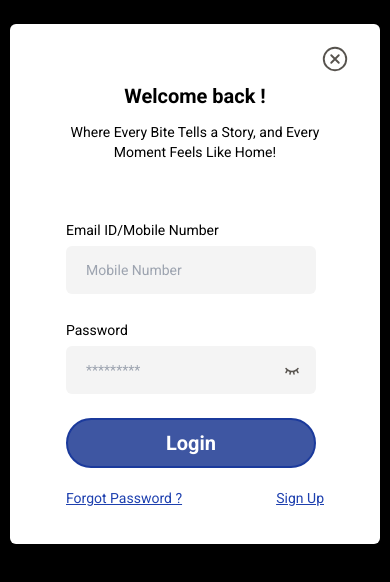
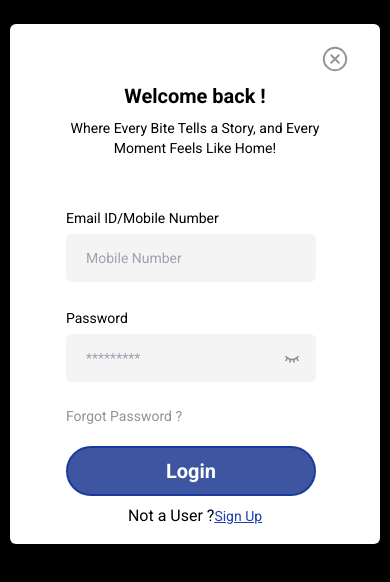
Before and after one commit to mail2devikad/React_Shopping, a React (Vite) app: page /login in a window 390 px wide. Shown: the top 582 px of the page. Built offline with nearby package versions, Linux system fonts and the light colour scheme.

Commit message:
Responsive UI completed

```diff
--- a/src/pages/Login__Page/index.jsx
+++ b/src/pages/Login__Page/index.jsx
@@ -2,7 +2,7 @@ import React, { useState } from "react";
 import Input from "../../components/UI/Input";
 import Button from "../../components/UI/Button";
 import "../Login__Page/styles/style.css";
-import { Link } from "react-router-dom";
+import { Link, Navigate } from "react-router-dom";
 import { IoCloseCircleOutline } from "react-icons/io5";
 import { PiEyeClosedBold } from "react-icons/pi";
 
@@ -13,7 +13,7 @@ const Login = () => {
     <div className="background">
       <div className="card">
         <div className="close">
-        <IoCloseCircleOutline className="close-icon"/>
+          <IoCloseCircleOutline className="close-icon" />
         </div>
         <div className="card1">
           <div>
@@ -38,14 +38,22 @@ const Login = () => {
               placeholder="*********"
               setData={setPassword}
             />
-            <PiEyeClosedBold className="absolute-eye"/>
+            <PiEyeClosedBold className="absolute-eye" />
+          </div>
+          <div className="link1">
+            <Link to="/forgotpassword">Forgot Password ?</Link>
           </div>
           <div>
             <Button label="Login" />
           </div>
-          <div className="links">
-            <Link to="/forgotpassword">Forgot Password ?</Link>
+          {/* <div className="link2">
             <Link to="/signup">Sign Up</Link>
+          </div> */}
+          <div className="text-center mt-2">
+            Not a User ?
+            <Link to="/signup" className="link2">
+              Sign Up
+            </Link>
           </div>
         </div>
       </div>
--- a/src/pages/Login__Page/styles/style.css
+++ b/src/pages/Login__Page/styles/style.css
@@ -2,10 +2,10 @@
     @apply font-normal lg:text-base text-sm text-center
  }
  .login_head{
-     @apply text-xl font-bold text-center pb-3
+     @apply text-xl font-bold text-center pb-2
  }
  .align{
-    @apply pt-14
+    @apply pt-12
  }
  .card{
      @apply lg:w-[508px] lg:h-[596px]
@@ -14,19 +14,22 @@
       /* grid grid-rows-2 */
  }
  .card1{
-     @apply bg-white lg:w-[380px] lg:h-[445px]
-     md:w-[320px] h-[410px] lg:mx-16 md:mx-16 mx-14
+     @apply bg-white lg:w-[380px] lg:h-[450px]
+     md:w-[320px] h-[420px] lg:mx-16 md:mx-16 mx-14
       lg:mt-5 mt-2
  }
  .background{
      @apply bg-black h-screen flex justify-center py-6 font-body
  }
- .links{
-    @apply text-sm flex justify-between text-blue-800 underline mt-5
+ .link1{
+    @apply text-sm  hover:text-blue-800 hover:underline mb-5 text-[#27272780]
  }
+ .link2{
+   @apply text-sm text-center text-blue-800 underline mt-3
+}
  .close{
     @apply lg:pl-[430px] md:pl-[380px] pl-[310px] pt-5
  }
  .close-icon{
-    @apply lg:w-[40px] lg:h-[40px] w-[30px] h-[30px] text-stone-600
+    @apply lg:w-[40px] lg:h-[40px] w-[30px] h-[30px] text-[#27272780]
  }
--- a/src/pages/Sign__Page/styles/style.css
+++ b/src/pages/Sign__Page/styles/style.css
@@ -18,5 +18,5 @@
   }
 
 .absolute-eye {
-    @apply absolute lg:bottom-12 md:bottom-11 bottom-10 right-6 md:right-10 text-stone-600
+    @apply absolute lg:bottom-12 md:bottom-11 bottom-10 right-6 md:right-10 text-[#27272780]
   }
```
